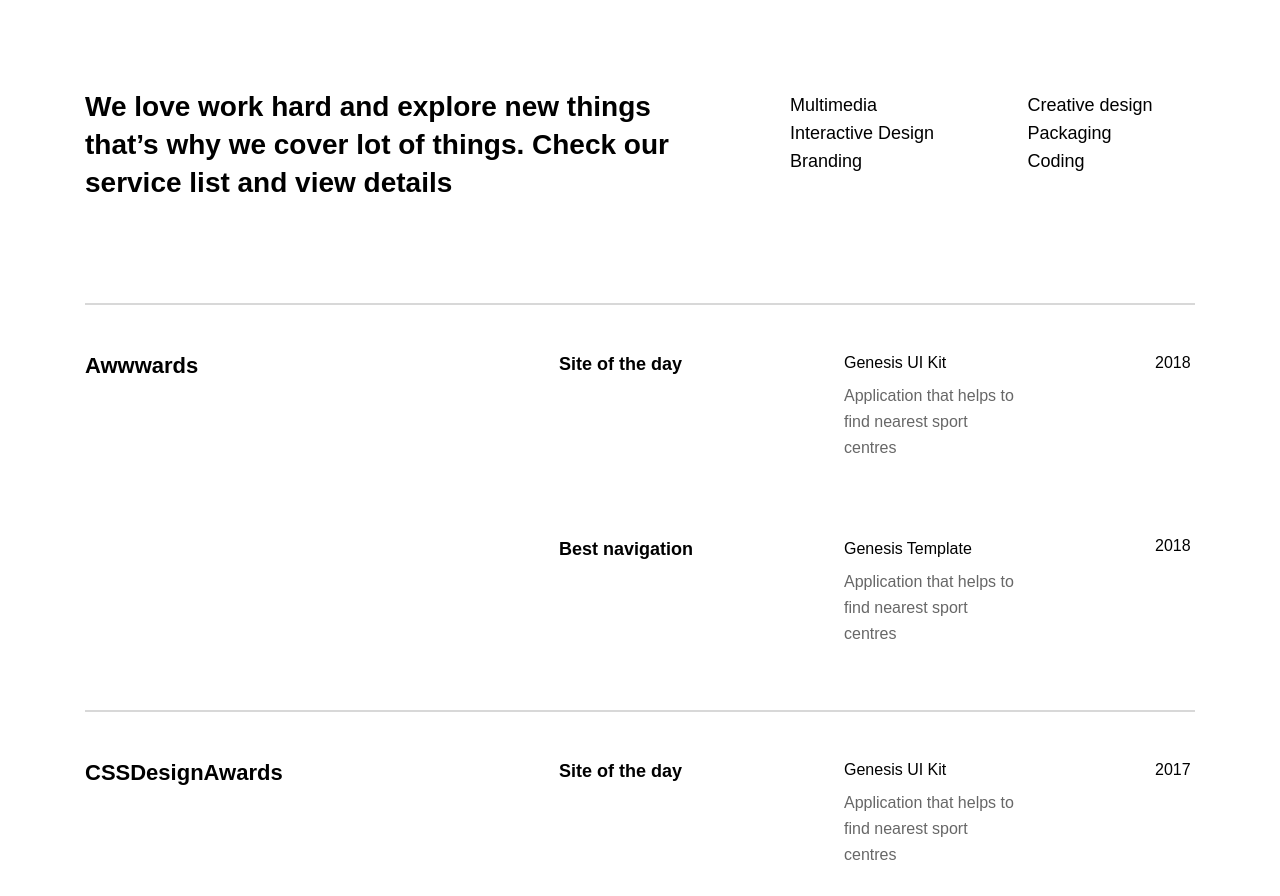
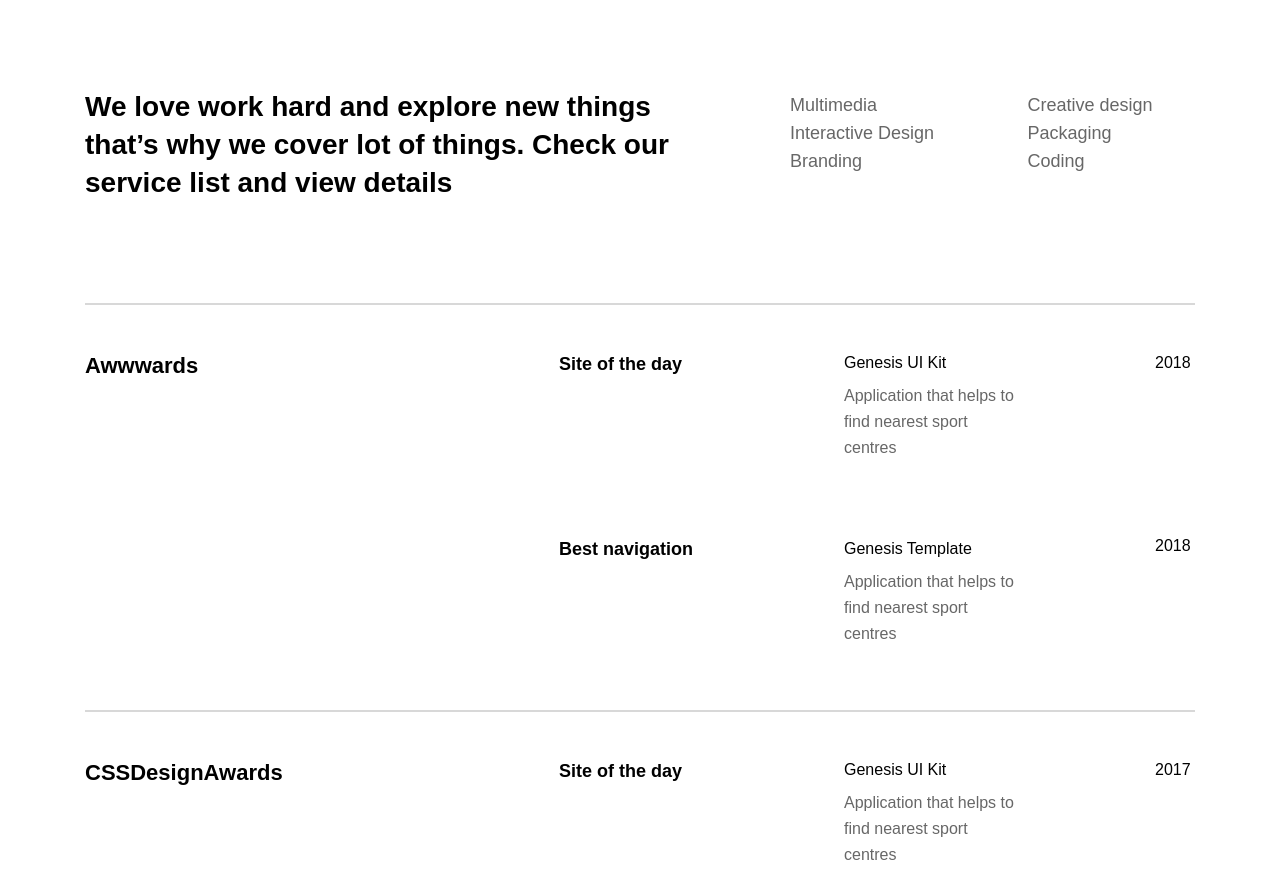
Before and after one commit to FatosRama/git_beetroot_fe-CSS-Grid-HomeWork, a plain HTML site: page index.html in a window 1280 px wide. Shown: the part 2520-3416 px from the top of the page. Drawn offline with Linux system fonts and the light colour scheme.

Commit message:
Fixed minor details

```diff
--- a/styles/app.css
+++ b/styles/app.css
@@ -163,6 +163,7 @@ body{
 .service__list li{
     font-size: 18px;
     font-weight: 400;
+    color:rgba(1,1,1,0.6);
 }
 
 .awards-section{
```
